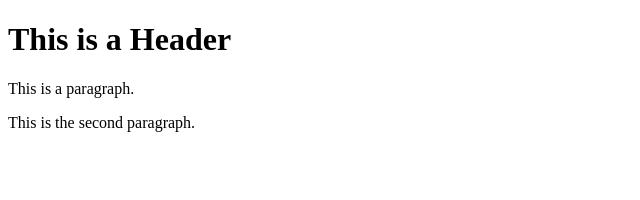
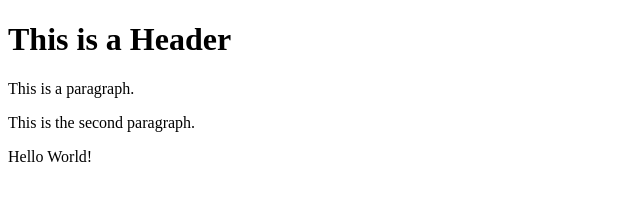
Before and after one commit to evangelinedrink/git-test, a website: page index.html in a window 1280 px wide. Shown: the whole page, without its empty margins (0-640 px from the left). Drawn offline with Linux system fonts and the light colour scheme.

```diff
--- a/index.html
+++ b/index.html
@@ -4,5 +4,6 @@
         <h1>This is a Header</h1>
         <p>This is a paragraph.</p>
         <p>This is the second paragraph.</p>
+        <p>Hello World!</p>
     </body>
 </html>
```
Also changed, not shown: package.json (added, +24 -0 lines), 2 other files.
